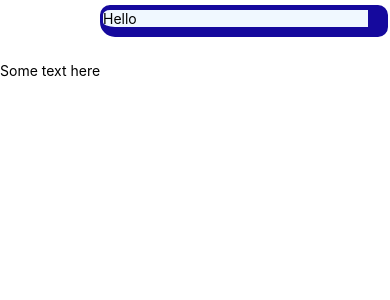
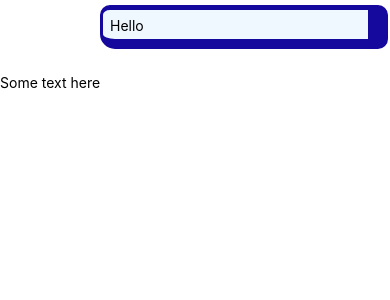
Before and after one commit to a-levitt/react_native.awesome, a React Native app: screen / in a window 390 px wide. Shown: the top 300 px of the page. Built offline with nearby package versions, Linux system fonts and the light colour scheme.

Commit message:
Adjust paddings

```diff
--- a/App.tsx
+++ b/App.tsx
@@ -23,12 +23,14 @@ function App(): React.JSX.Element {
         marginLeft: 100,
         marginBottom: 25,
         // marginHorizontal: 100,
+        /*paddings*/
+        padding: 7,
+        paddingBottom: 5,
+        // paddingHorizontal: 100,
       }}>
       <Text>Hello</Text>
       </View>
       <View style={{
-        /*margins*/
-
       }}>
         <Text>Some text here</Text>
       </View>
```
